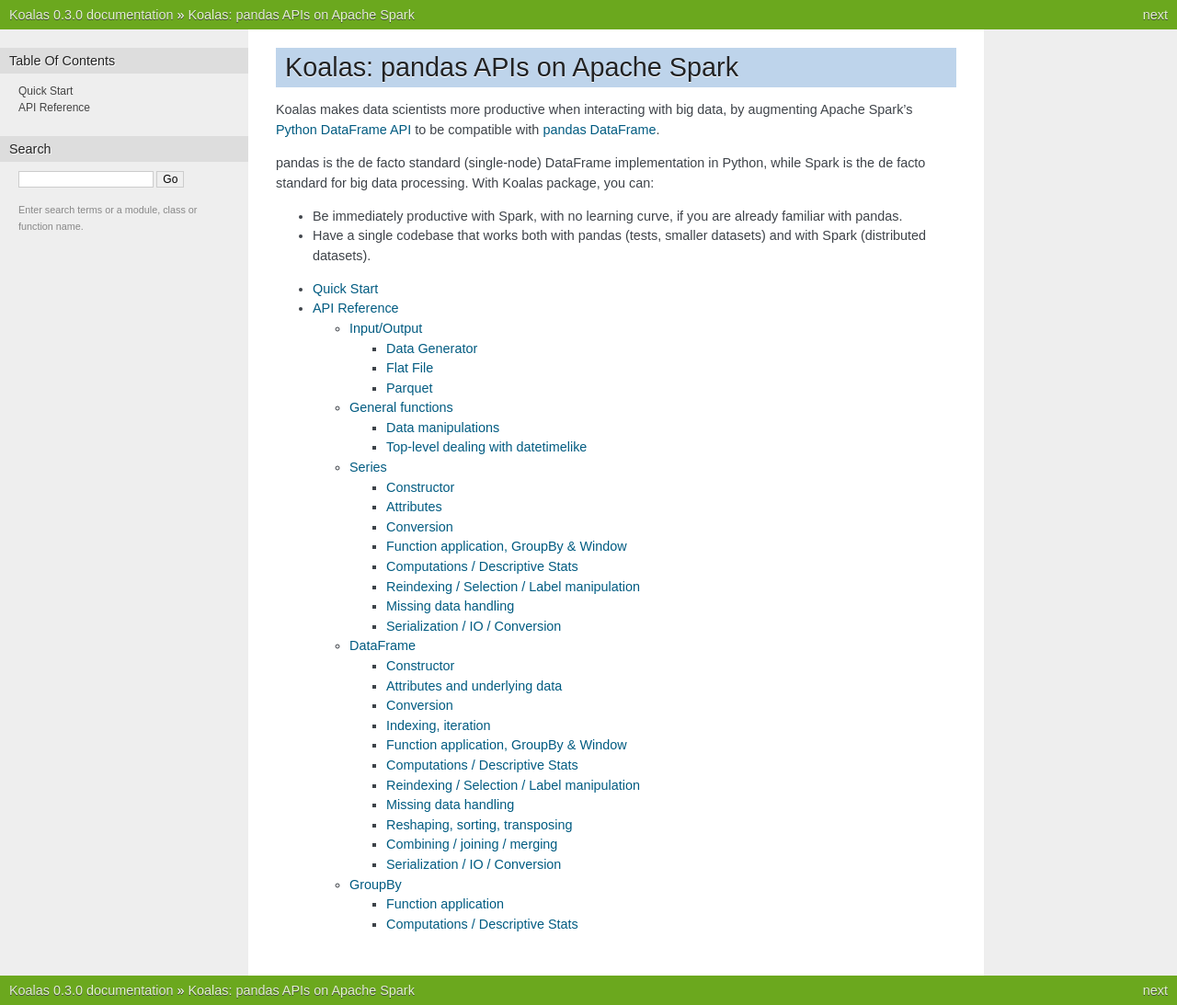
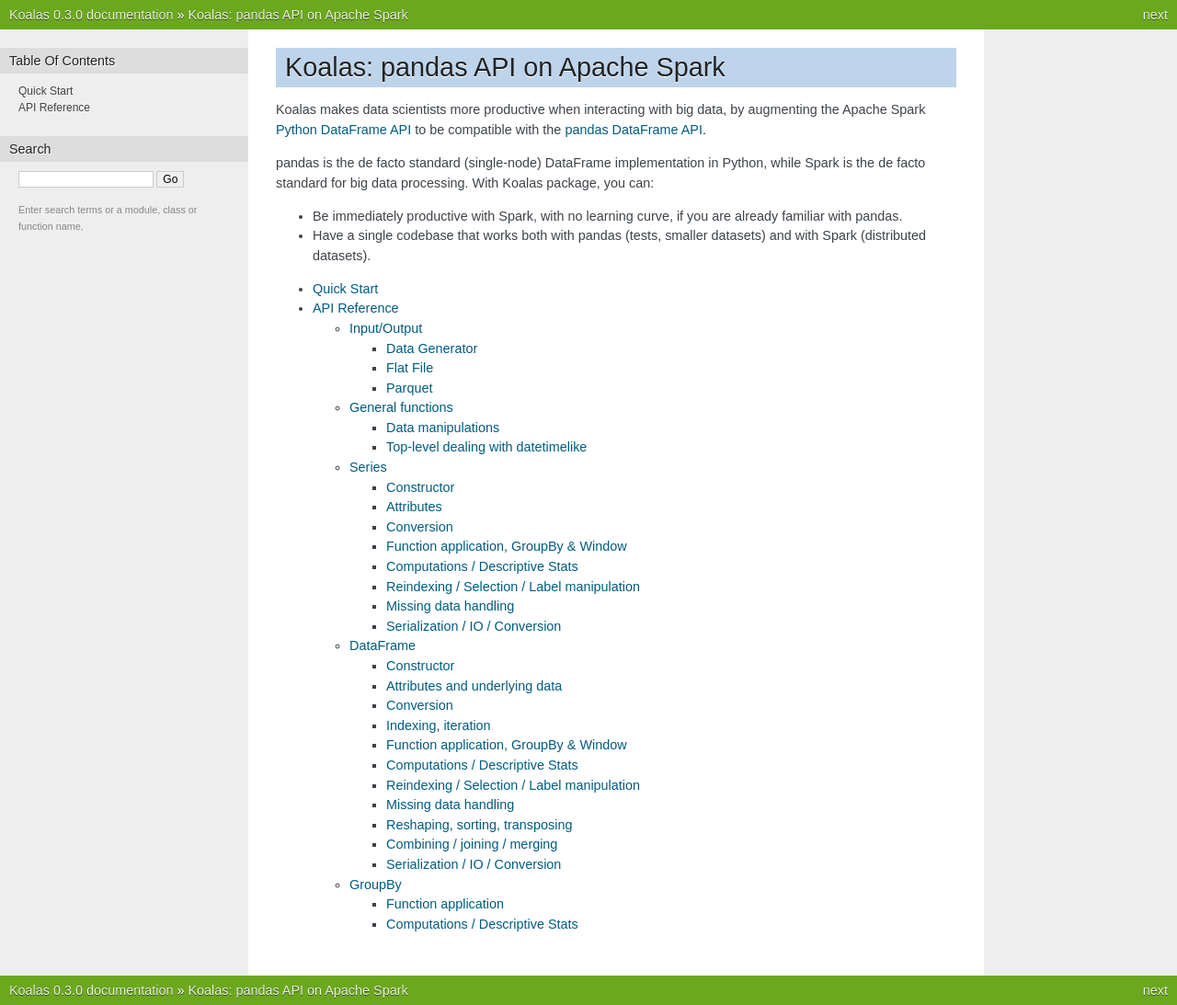
Before and after one commit to rising-star92/databricks-koalas, a Sphinx documentation site: the page built from docs/source/index.rst, in a window 1280 px wide. Shown: the whole page at 92% size. Built offline with Sphinx 7.4.7, drawn with Linux system fonts in a browser that asks for light colours; the version number is read from the project's files by our own code.

Commit message:
Consistent spelling of pandas API. (#266)

```diff
--- a/docs/source/index.rst
+++ b/docs/source/index.rst
@@ -1,9 +1,9 @@
 .. Koalas' documentation master file
 
-Koalas: pandas APIs on Apache Spark
+Koalas: pandas API on Apache Spark
 ============================================
 
-Koalas makes data scientists more productive when interacting with big data, by augmenting Apache Spark's `Python DataFrame API <https://spark.apache.org/docs/latest/api/python/index.html>`_ to be compatible with `pandas DataFrame <https://pandas.pydata.org/>`_.
+Koalas makes data scientists more productive when interacting with big data, by augmenting the Apache Spark `Python DataFrame API <https://spark.apache.org/docs/latest/api/python/index.html>`_ to be compatible with the `pandas DataFrame API <https://pandas.pydata.org/>`_.
 
 pandas is the de facto standard (single-node) DataFrame implementation in Python, while Spark is the de facto standard for big data processing. With Koalas package, you can:
 
```
Also changed, not shown: README.md (+4 -4 lines).
